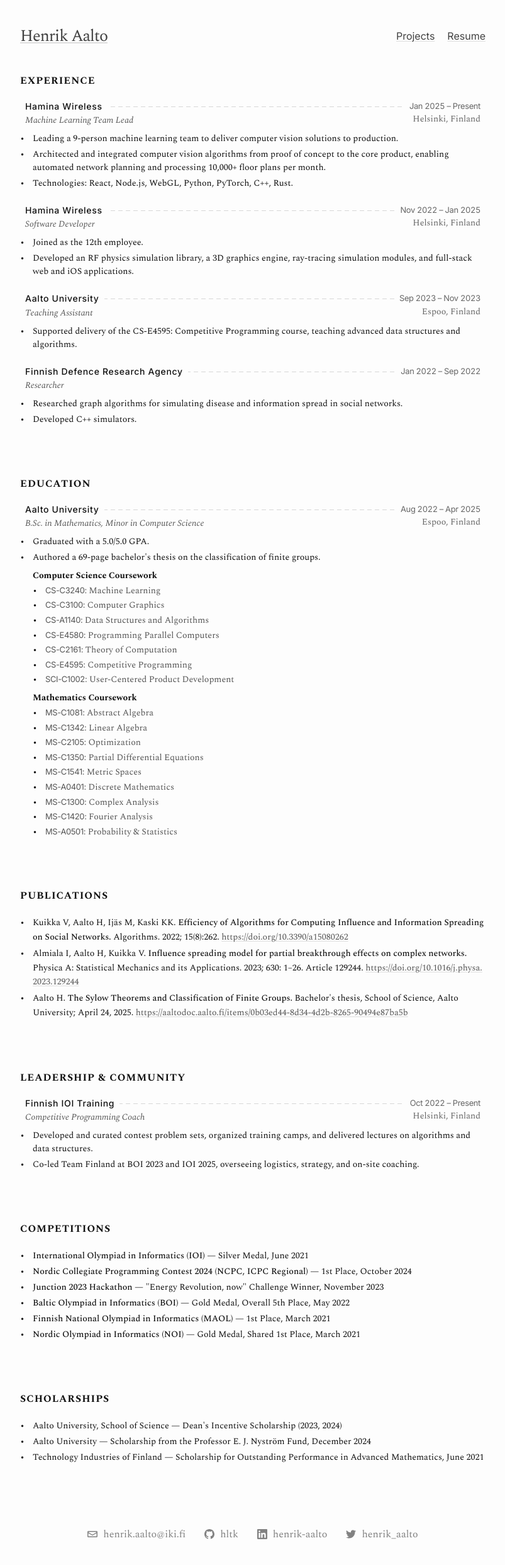
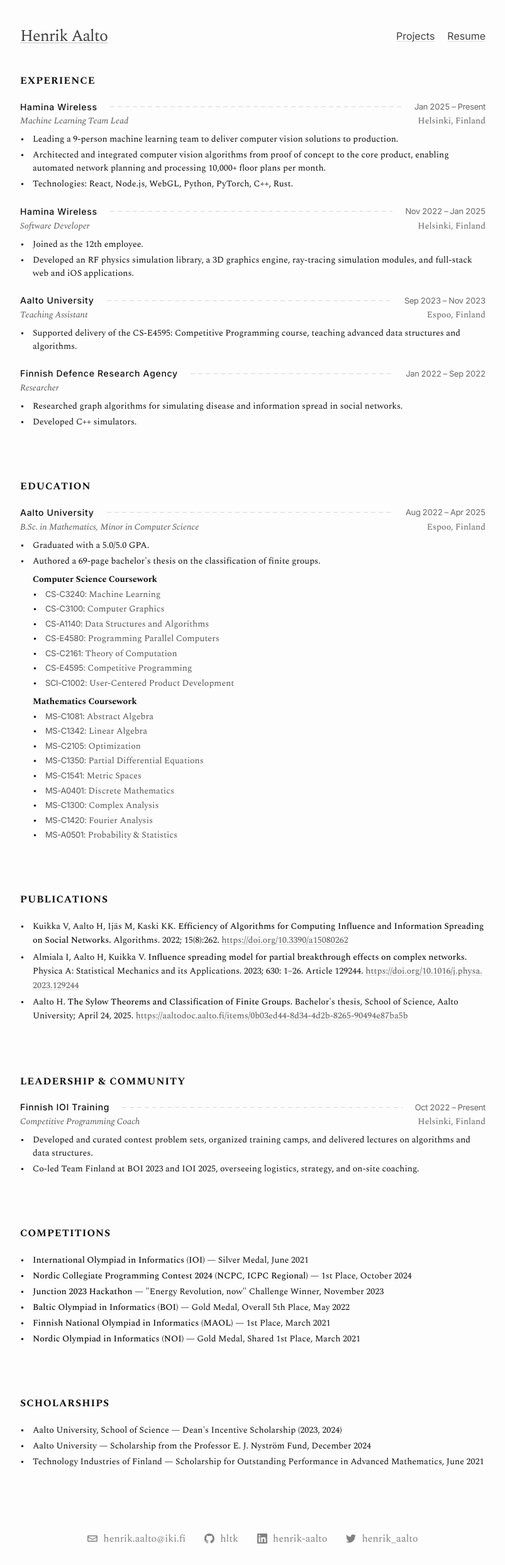
Before and after one commit to hltk/hltk.github.io, a Jekyll site: the page built from resume.md, in a window 1280 px wide. Shown: the whole page at 63% size, without its empty margins (238-1041 px from the left). Built offline with Jekyll 4.4.1, drawn with Linux system fonts in a browser that asks for light colours.

Commit message:
refactor(resume): replace line hack with proper two-row flex layout
- Replace ::before pseudo-element hack with actual .resume-line element
- Restructure resume headers into .resume-top-row and .resume-bottom-row
- Add vertical centering with flexbox align-items: center
- Remove background-color hacks from all resume elements
- Add white-space: nowrap to prevent line breaks
- Update mobile styles for new two-row structure

```diff
--- a/assets/main.scss
+++ b/assets/main.scss
@@ -297,45 +297,40 @@ h1, h2, h3, h4, h5, h6 {
   }
 }
 
-// Header with left-right alignment
+// Header with two rows
 .resume-header {
+  margin-bottom: var(--spacing-sm);
+}
+
+// Top row: employer, line, date
+.resume-top-row {
   display: flex;
+  align-items: center;
+  gap: var(--spacing-md);
+  white-space: nowrap;
+  overflow: hidden;
+  margin-bottom: 2px;
+}
+
+// Bottom row: title, location
+.resume-bottom-row {
+  display: flex;
+  align-items: center;
   justify-content: space-between;
-  align-items: flex-start;
-  margin-bottom: var(--spacing-sm);
   gap: var(--spacing-md);
-  position: relative;
+  white-space: nowrap;
+  overflow: hidden;
+}
 
-  // Full-width background dotted line using ::before for opacity control
-  &::before {
-    content: '';
-    position: absolute;
-    left: 0;
-    right: 0;
-    top: calc(var(--spacing-sm) + 1px);
-    height: 1px;
-    background-image: linear-gradient(to right, var(--color-text-tertiary) 60%, transparent 60%);
-    background-size: 12px 1px;
-    background-repeat: repeat-x;
-    opacity: 0.25;
-    z-index: 0;
-  }
-
-  .resume-left {
-    flex: 0 1 auto;
-    order: 1;
-    position: relative;
-    z-index: 1;
-  }
-
-  .resume-right {
-    flex: 0 0 auto;
-    order: 3;
-    text-align: right;
-    line-height: var(--line-height-tight);
-    position: relative;
-    z-index: 1;
-  }
+// Line element that grows to fill space
+.resume-line {
+  flex: 1;
+  height: 1px;
+  background-image: linear-gradient(to right, var(--color-text-tertiary) 60%, transparent 60%);
+  background-size: 12px 1px;
+  background-repeat: repeat-x;
+  opacity: 0.25;
+  min-width: 20px;
 }
 
 // Date info
@@ -346,11 +341,8 @@ h1, h2, h3, h4, h5, h6 {
   font-weight: var(--font-weight-normal);
   font-variant-numeric: tabular-nums;
   color: var(--color-text-tertiary);
-  background-color: var(--color-bg);
-  padding: 0 var(--spacing-sm);
-  position: relative;
-  width: fit-content;
-  margin-left: auto;
+  flex-shrink: 0;
+  white-space: nowrap;
 }
 
 // Organization/institution name
@@ -360,37 +352,28 @@ h1, h2, h3, h4, h5, h6 {
   letter-spacing: 0.05em;
   font-weight: var(--font-weight-medium);
   margin: 0;
-  padding: 0 var(--spacing-sm);
   color: var(--color-text-primary);
   line-height: var(--line-height-tight);
-  background-color: var(--color-bg);
-  position: relative;
-  width: fit-content;
+  flex-shrink: 0;
+  white-space: nowrap;
 }
 
 // Position/title - tightly coupled below org name
 .resume-position {
   font-size: var(--font-size-sm);
   font-weight: var(--font-weight-normal);
-  margin: 2px 0 0 0;
+  margin: 0;
   color: var(--color-text-secondary);
   font-style: italic;
-  background-color: var(--color-bg);
-  padding: 0 var(--spacing-sm);
-  position: relative;
-  width: fit-content;
+  flex-shrink: 0;
+  white-space: nowrap;
 }
 
 // Location info
 .resume-location {
-  display: block;
-  margin-top: 2px;
   color: var(--color-text-tertiary);
-  background-color: var(--color-bg);
-  padding: 0 var(--spacing-sm);
-  position: relative;
-  width: fit-content;
-  margin-left: auto;
+  flex-shrink: 0;
+  white-space: nowrap;
 }
 
 // Details/bullet points
@@ -480,18 +463,14 @@ h1, h2, h3, h4, h5, h6 {
     font-size: var(--font-size-sm);
   }
 
-  .resume-header {
+  .resume-top-row {
+    gap: var(--spacing-sm);
+  }
+
+  .resume-bottom-row {
     flex-direction: column;
     align-items: flex-start;
-    gap: var(--spacing-xs);
-
-    &::after {
-      display: none;
-    }
-  }
-
-  .resume-right {
-    text-align: left;
+    gap: 2px;
   }
 
   .resume-section h2 {
--- a/resume.md
+++ b/resume.md
@@ -11,12 +11,13 @@ hide_title: true
 
     <div class="resume-item">
       <div class="resume-header">
-        <div class="resume-left">
+        <div class="resume-top-row">
           <div class="resume-org">Hamina Wireless</div>
+          <div class="resume-line"></div>
+          <span class="resume-date">Jan 2025 – Present</span>
+        </div>
+        <div class="resume-bottom-row">
           <p class="resume-position">Machine Learning Team Lead</p>
-        </div>
-        <div class="resume-right">
-          <span class="resume-date">Jan 2025 – Present</span>
           <span class="resume-location">Helsinki, Finland</span>
         </div>
       </div>
@@ -29,12 +30,13 @@ hide_title: true
 
     <div class="resume-item">
       <div class="resume-header">
-        <div class="resume-left">
+        <div class="resume-top-row">
           <div class="resume-org">Hamina Wireless</div>
+          <div class="resume-line"></div>
+          <span class="resume-date">Nov 2022 – Jan 2025</span>
+        </div>
+        <div class="resume-bottom-row">
           <p class="resume-position">Software Developer</p>
-        </div>
-        <div class="resume-right">
-          <span class="resume-date">Nov 2022 – Jan 2025</span>
           <span class="resume-location">Helsinki, Finland</span>
         </div>
       </div>
@@ -46,12 +48,13 @@ hide_title: true
 
     <div class="resume-item">
       <div class="resume-header">
-        <div class="resume-left">
+        <div class="resume-top-row">
           <div class="resume-org">Aalto University</div>
+          <div class="resume-line"></div>
+          <span class="resume-date">Sep 2023 – Nov 2023</span>
+        </div>
+        <div class="resume-bottom-row">
           <p class="resume-position">Teaching Assistant</p>
-        </div>
-        <div class="resume-right">
-          <span class="resume-date">Sep 2023 – Nov 2023</span>
           <span class="resume-location">Espoo, Finland</span>
         </div>
       </div>
@@ -62,12 +65,13 @@ hide_title: true
 
     <div class="resume-item">
       <div class="resume-header">
-        <div class="resume-left">
+        <div class="resume-top-row">
           <div class="resume-org">Finnish Defence Research Agency</div>
+          <div class="resume-line"></div>
+          <span class="resume-date">Jan 2022 – Sep 2022</span>
+        </div>
+        <div class="resume-bottom-row">
           <p class="resume-position">Researcher</p>
-        </div>
-        <div class="resume-right">
-          <span class="resume-date">Jan 2022 – Sep 2022</span>
         </div>
       </div>
       <ul class="resume-details">
@@ -82,12 +86,13 @@ hide_title: true
     <h2>Education</h2>
     <div class="resume-item">
       <div class="resume-header">
-        <div class="resume-left">
+        <div class="resume-top-row">
           <div class="resume-org">Aalto University</div>
+          <div class="resume-line"></div>
+          <span class="resume-date">Aug 2022 – Apr 2025</span>
+        </div>
+        <div class="resume-bottom-row">
           <p class="resume-position">B.Sc. in Mathematics, Minor in Computer Science</p>
-        </div>
-        <div class="resume-right">
-          <span class="resume-date">Aug 2022 – Apr 2025</span>
           <span class="resume-location">Espoo, Finland</span>
         </div>
       </div>
@@ -144,12 +149,13 @@ hide_title: true
     <h2>Leadership & Community</h2>
     <div class="resume-item">
       <div class="resume-header">
-        <div class="resume-left">
+        <div class="resume-top-row">
           <div class="resume-org">Finnish IOI Training</div>
+          <div class="resume-line"></div>
+          <span class="resume-date">Oct 2022 – Present</span>
+        </div>
+        <div class="resume-bottom-row">
           <p class="resume-position">Competitive Programming Coach</p>
-        </div>
-        <div class="resume-right">
-          <span class="resume-date">Oct 2022 – Present</span>
           <span class="resume-location">Helsinki, Finland</span>
         </div>
       </div>
```
